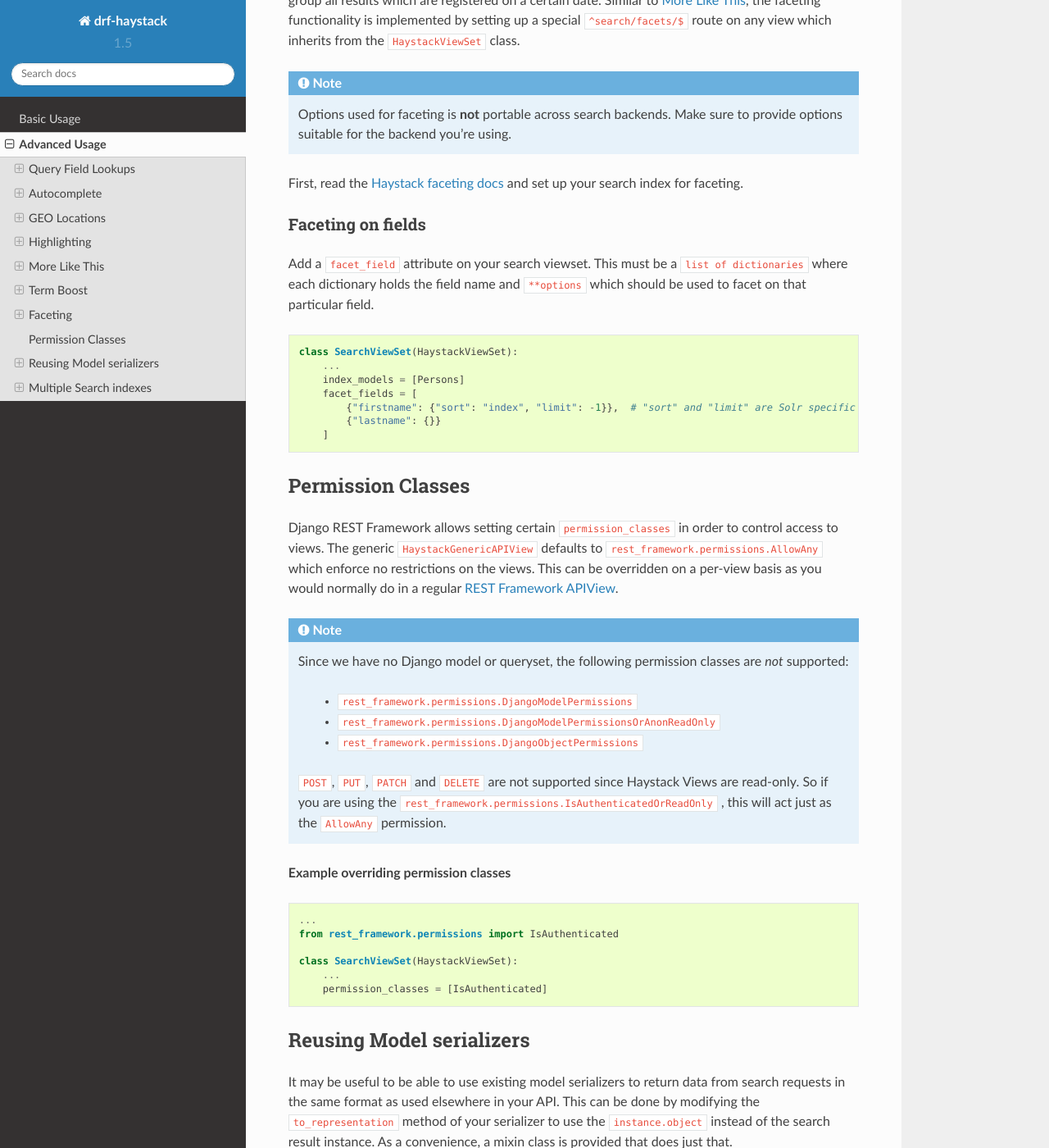
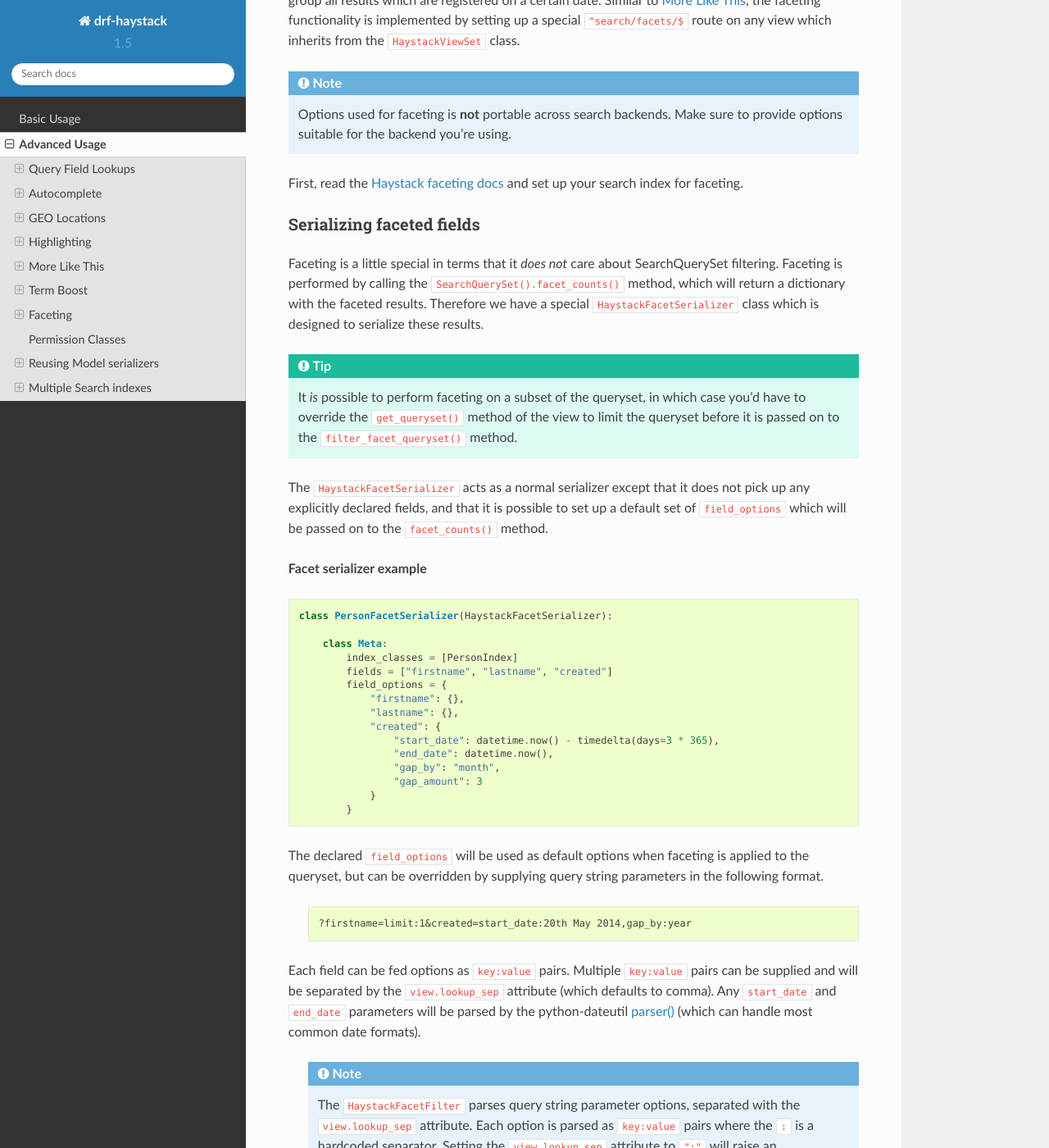
Before and after one commit to rhblind/drf-haystack, a Sphinx documentation site: the page built from docs/advanced_usage.rst, in a window 1280 px wide and 1400 px high, scrolled down 7732 px. Shown: the whole window at 82% size. Built offline with Sphinx 7.4.7 and the Read the Docs theme 2.0.0, drawn with Linux system fonts in a browser that asks for light colours; some of the changed text lies outside the part shown.

Commit message:
Updated docs with Faceting

```diff
--- a/docs/advanced_usage.rst
+++ b/docs/advanced_usage.rst
@@ -420,23 +420,115 @@ functionality is implemented by setting up a special ``^search/facets/$`` route
 First, read the `Haystack faceting docs <http://django-haystack.readthedocs.org/en/latest/faceting.html>`_ and set up
 your search index for faceting.
 
-Faceting on fields
-------------------
+Serializing faceted fields
+--------------------------
 
-Add a ``facet_field`` attribute on your search viewset. This must be a ``list of dictionaries`` where each
-dictionary holds the field name and ``**options`` which should be used to facet on that particular field.
+Faceting is a little special in terms that it *does not* care about SearchQuerySet filtering. Faceting is performed
+by calling the ``SearchQuerySet().facet_counts()`` method, which will return a dictionary with the faceted results.
+Therefore we have a special ``HaystackFacetSerializer`` class which is designed to serialize these results.
+
+.. tip::
+
+    It *is* possible to perform faceting on a subset of the queryset, in which case you'd have to override the
+    ``get_queryset()`` method of the view to limit the queryset before it is passed on to the
+    ``filter_facet_queryset()`` method.
+
+The ``HaystackFacetSerializer`` acts as a normal serializer except that it does not pick up any explicitly declared
+fields, and that it is possible to set up a default set of ``field_options`` which will be passed on to the
+``facet_counts()`` method.
+
+**Facet serializer example**
 
 .. code-block:: python
 
-    class SearchViewSet(HaystackViewSet):
-        ...
-        index_models = [Persons]
-        facet_fields = [
-            {"firstname": {"sort": "index", "limit": -1}},  # "sort" and "limit" are Solr specific options!
-            {"lastname": {}}
-        ]
+    class PersonFacetSerializer(HaystackFacetSerializer):
+
+        class Meta:
+            index_classes = [PersonIndex]
+            fields = ["firstname", "lastname", "created"]
+            field_options = {
+                "firstname": {},
+                "lastname": {},
+                "created": {
+                    "start_date": datetime.now() - timedelta(days=3 * 365),
+                    "end_date": datetime.now(),
+                    "gap_by": "month",
+                    "gap_amount": 3
+                }
+            }
+
+The declared ``field_options`` will be used as default options when faceting is applied to the queryset, but can be
+overridden by supplying query string parameters in the following format.
+
+    .. code-block:: none
+
+        ?firstname=limit:1&created=start_date:20th May 2014,gap_by:year
+
+Each field can be fed options as ``key:value`` pairs. Multiple ``key:value`` pairs can be supplied and
+will be separated by the ``view.lookup_sep`` attribute (which defaults to comma). Any ``start_date`` and ``end_date``
+parameters will be parsed by the python-dateutil
+`parser() <https://labix.org/python-dateutil#head-a23e8ae0a661d77b89dfb3476f85b26f0b30349c>`_ (which can handle most
+common date formats).
+
+    .. note::
+
+        The ``HaystackFacetFilter`` parses query string parameter options, separated with the ``view.lookup_sep``
+        attribute. Each option is parsed as ``key:value`` pairs where the ``:`` is a hardcoded separator. Setting
+        the ``view.lookup_sep`` attribute to ``":"`` will raise an AttributeError.
+
+    .. warning::
+
+        Do *not* use the ``HaystackFacetFilter`` in the regular ``filter_backends`` attribute on the serializer.
+        It will almost certainly produce errors or weird results.
+
+Setting up the view
+-------------------
+
+Any view that inherits the ``HaystackViewSet`` will have a special
+`action route <http://www.django-rest-framework.org/api-guide/viewsets/#marking-extra-actions-for-routing>`_ added as
+``^<view-url>/facets/$``. This view action will not care about regular filtering but will by default use the
+``HaystackFacetFilter`` to perform filtering.
+
+.. note::
+
+    In order to avoid confusing the filtering mechanisms in Django Rest Framework, the ``HaystackGenericAPIView`` base
+    class has a couple of new hooks for dealing with faceting, namely:
+
+        - ``facet_filter_backends`` - A list of filter backends that will be used to apply faceting to the queryset.
+          Defaults to ``HaystackFacetFilter``, which should be sufficient in most cases.
+        - ``facet_serializer_class`` - The ``HaystackFacetSerializer`` subclass instance that will be used for
+          serializing the result.
+        - ``filter_facet_queryset()`` - Works exactly as the normal ``filter_queryset()`` method, but will only filter
+          on backends in the ``facet_filter_backends`` list.
+        - ``get_facet_serializer_class()`` - Returns the ``facet_serializer_class`` class attribute.
+        - ``get_facet_serializer()`` - Instantiates and returns the ``HaystackFacetSerializer`` class returned from
+          ``get_facet_serializer_class()``.
 
 
+In order to set up a view which can respond to regular queries under ie ``^search/$`` and faceted queries under
+``^search/facets/$``, we could do something like this.
+
+.. code-block:: python
+
+    class SearchPersonViewSet(HaystackViewSet):
+
+        index_models = [MockPerson]
+
+        # This will be used to filter and serialize regular queries
+        serializer_class = SearchSerializer
+        filter_backends = [HaystackHighlightFilter, HaystackAutocompleteFilter]
+
+        # This will be used to filter and serialize faceted results
+        facet_serializer_class = PersonFacetSerializer  # See example above!
+        facet_filter_backends = [HaystackFacetFilter]   # This is the default facet filter, and can be left out.
+
+
+Narrowing
+---------
+
+.. todo::
+
+    This is not yet implemented!
 
 
 .. _permission-classes-label:
```
